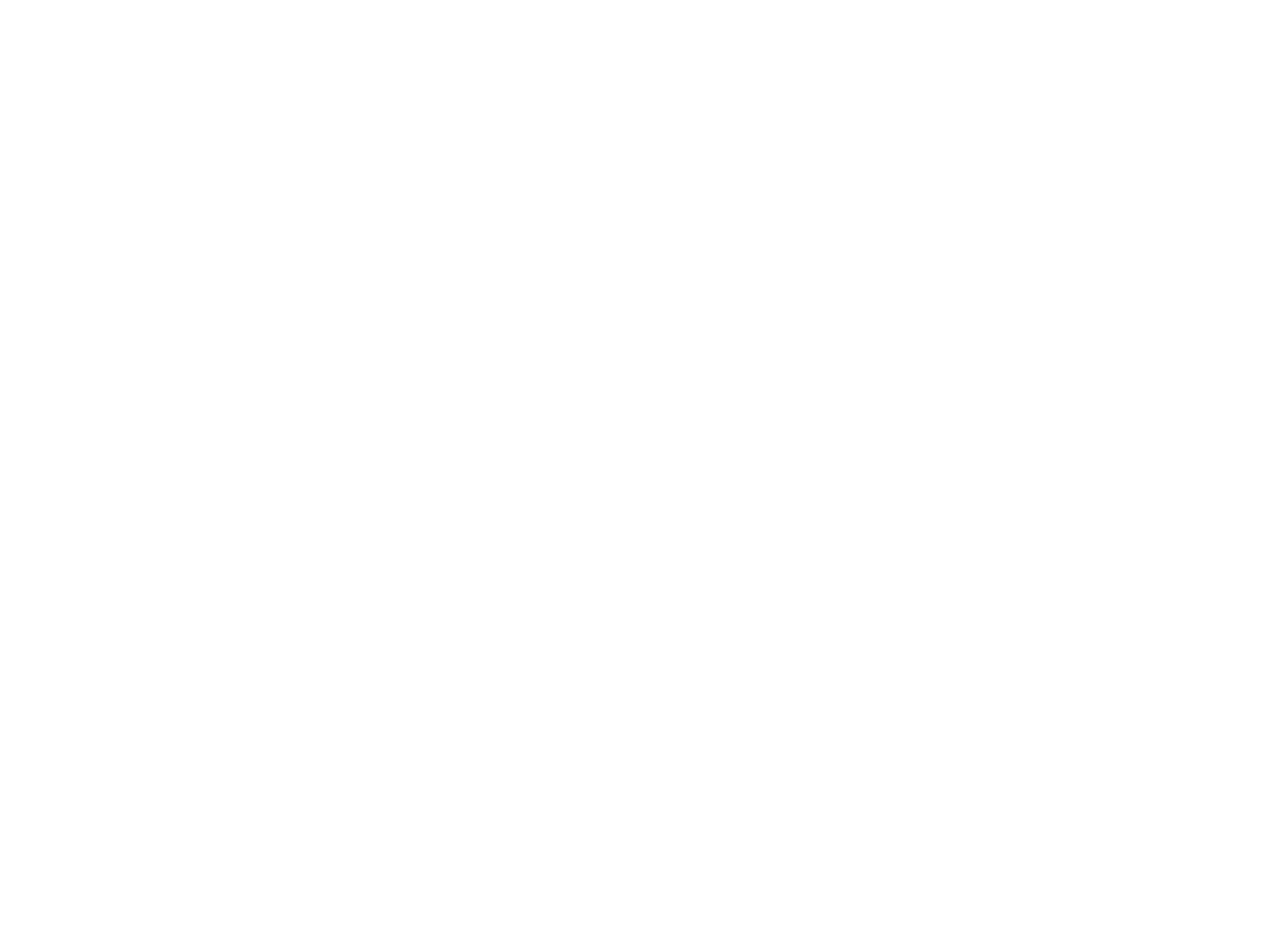
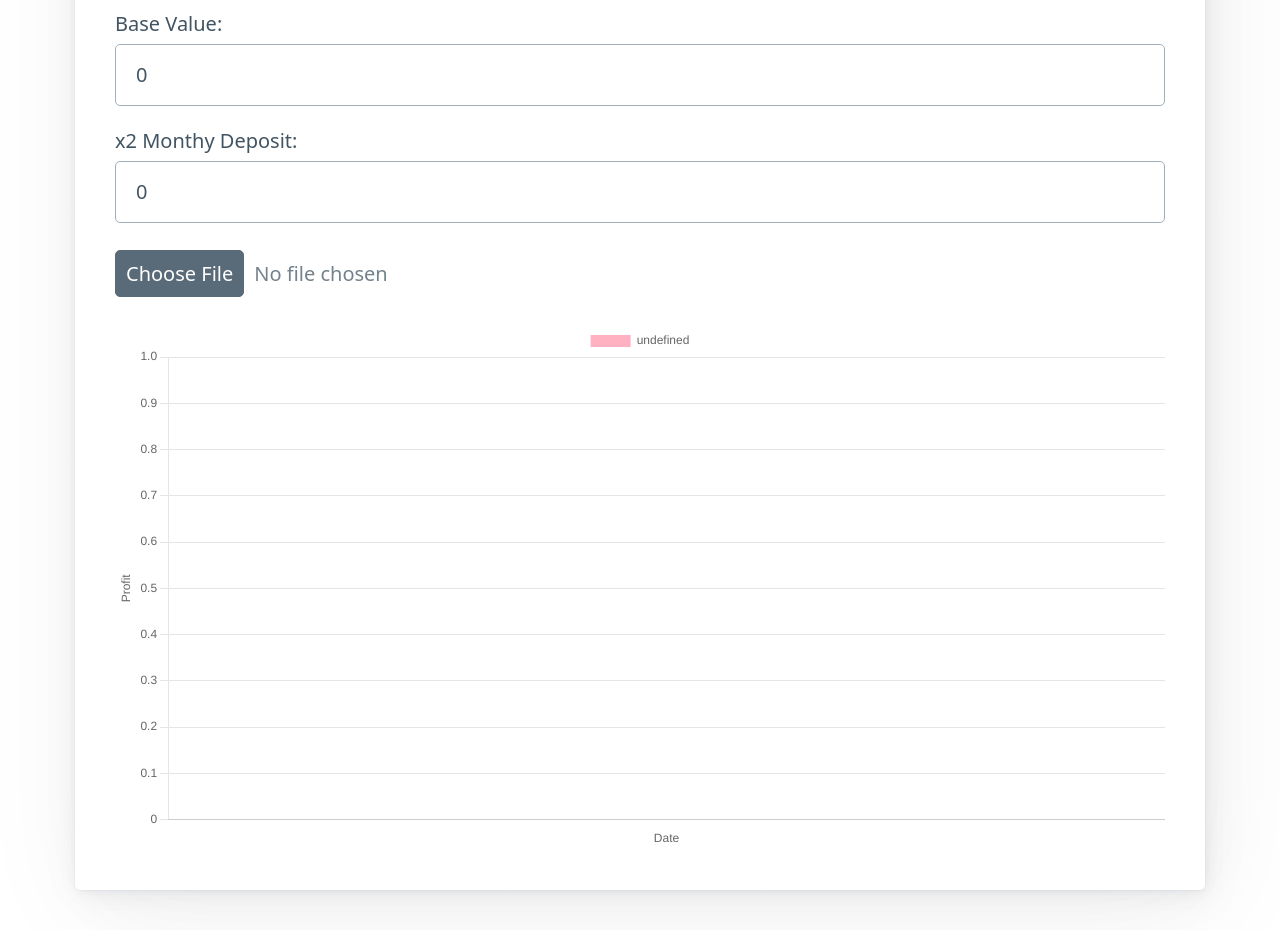
Before and after one commit to eemerson-gm/personal-website, a React (Create React App) app: page /misc/finance in a window 1280 px wide. Before the commit this address had no page. Shown: the part 300-1230 px from the top of the page. Before the commit the page ends 800 px from the top, so only its background shows below. Built offline with nearby package versions, Linux system fonts and the light colour scheme.

Commit message:
Add finance page

```diff
--- a/package.json
+++ b/package.json
@@ -22,6 +22,7 @@
     "react": "^18.2.0",
     "react-chartjs-2": "^5.2.0",
     "react-dom": "^18.2.0",
+    "react-hook-form": "^7.45.1",
     "react-image-crop": "^10.0.9",
     "react-scripts": "5.0.1",
     "react-toastify": "^9.1.2",
--- a/src/App.tsx
+++ b/src/App.tsx
@@ -4,8 +4,9 @@ import '@picocss/pico';
 import Layout from './Layout';
 import StartupPage from './minecraft/Startup';
 import TexturesPage from './minecraft/Textures';
-import PracticePage from './japanese/Practice';
+import PracticePage from './misc/Practice';
 import RecipesPage from './minecraft/Recipes';
+import FinancePage from './misc/Finance';
 import { QueryClient, QueryClientProvider } from '@tanstack/react-query';
 
 const queryClient = new QueryClient();
@@ -19,7 +20,8 @@ export default function App() {
             <Route path='/minecraft/startup' element={<StartupPage />} />
             <Route path='/minecraft/textures' element={<TexturesPage />} />
             <Route path='/minecraft/recipes' element={<RecipesPage />} />
-            <Route path='/japanese/practice' element={<PracticePage />} />
+            <Route path='/misc/japanese' element={<PracticePage />} />
+            <Route path='/misc/finance' element={<FinancePage />} />
           </Route>
         </Routes>
       </BrowserRouter>
--- a/src/Layout.tsx
+++ b/src/Layout.tsx
@@ -32,9 +32,12 @@ export default function Layout() {
           <li>
             <details role='list' dir='rtl'>
               <summary aria-haspopup='listbox' role='link'>
-                Minecraft
+                Navigator
               </summary>
               <ul role='listbox'>
+                <li style={{ backgroundColor: 'var(--mark-color)' }}>
+                  Minecraft
+                </li>
                 <li>
                   <a href='/minecraft/recipes'>Recipes</a>
                 </li>
@@ -44,17 +47,12 @@ export default function Layout() {
                 <li>
                   <a href='/minecraft/startup'>Startup</a>
                 </li>
-              </ul>
-            </details>
-          </li>
-          <li>
-            <details role='list' dir='rtl'>
-              <summary aria-haspopup='listbox' role='link'>
-                Japanese
-              </summary>
-              <ul role='listbox'>
+                <li style={{ backgroundColor: 'var(--mark-color)' }}>Misc</li>
                 <li>
-                  <a href='/japanese/practice'>Practice</a>
+                  <a href='/misc/japanese'>Japanese</a>
+                </li>
+                <li>
+                  <a href='/misc/finance'>Finance</a>
                 </li>
               </ul>
             </details>
--- /dev/null
+++ b/src/components/Upload.tsx
@@ -0,0 +1,21 @@
+import { ChangeEvent } from 'react';
+
+interface UploadProps {
+  accept: string;
+  onUpload: (data: string) => void;
+}
+
+export default function Upload({ accept, onUpload }: UploadProps) {
+  const onInputUpload = (event: ChangeEvent<HTMLInputElement>) => {
+    if (event.target.files) {
+      const file = event.target.files[0];
+      const reader = new FileReader();
+      reader.onload = async (event) => {
+        const text = event.target?.result as string;
+        onUpload(text);
+      };
+      reader.readAsText(file);
+    }
+  };
+  return <input type='file' accept={accept} onChange={onInputUpload} />;
+}
--- a/src/index.tsx
+++ b/src/index.tsx
@@ -4,6 +4,9 @@ import App from './App';
 import { ToastContainer } from 'react-toastify';
 import 'react-toastify/dist/ReactToastify.css';
 import './Shared.css';
+import { Chart, registerables } from 'chart.js';
+
+Chart.register(...registerables);
 
 const root = ReactDOM.createRoot(
   document.getElementById('root') as HTMLElement
--- /dev/null
+++ b/src/misc/Finance.tsx
@@ -0,0 +1,91 @@
+import { Bar } from 'react-chartjs-2';
+import Upload from '../components/Upload';
+import { useState } from 'react';
+import moment from 'moment';
+
+interface PerformanceItem {
+  date: string;
+  value: string;
+}
+
+export default function FinancePage() {
+  const [tableLabels, setTableLabels] = useState<string[]>();
+  const [tableData, setTableData] = useState<number[]>();
+
+  const [baseValue, setBaseValue] = useState<number>(0);
+  const [monthlyValue, setMonthlyValue] = useState<number>(0);
+
+  const onUpload = (data: string) => {
+    const json = JSON.parse(data);
+    const values = json.data.performance[0].valueChart as PerformanceItem[];
+
+    let totalMonthly = 0;
+    const money = values.map((val) => {
+      const date = moment(val.date).date();
+      const deposit = Boolean(
+        moment(val.date).daysInMonth() === date || date === 15
+      );
+
+      totalMonthly += Number(deposit) * monthlyValue;
+
+      return Number(val.value) - baseValue - totalMonthly;
+    });
+
+    setTableLabels(values.map((val) => val.date));
+    setTableData(money);
+  };
+
+  return (
+    <>
+      <article>
+        <header>
+          <hgroup style={{ margin: 0 }}>
+            <h2>Profit Caulcator</h2>
+            <h3>Calculate how much you've made from financial data.</h3>
+          </hgroup>
+        </header>
+        <label>Base Value:</label>
+        <input
+          type='number'
+          value={baseValue}
+          onChange={(e) => setBaseValue(Number(e.target.value))}
+        />
+        <label>x2 Monthy Deposit:</label>
+        <input
+          type='number'
+          value={monthlyValue}
+          onChange={(e) => setMonthlyValue(Number(e.target.value))}
+        />
+        <Upload accept='.json' onUpload={onUpload} />
+        <Bar
+          options={{
+            scales: {
+              x: {
+                title: {
+                  display: true,
+                  text: 'Date',
+                },
+              },
+              y: {
+                title: {
+                  display: true,
+                  text: 'Profit',
+                },
+              },
+            },
+          }}
+          data={{
+            labels: tableLabels,
+            datasets: [
+              {
+                data: tableData,
+                borderColor: 'rgb(255, 99, 132)',
+                backgroundColor: 'rgba(255, 99, 132, 0.5)',
+              },
+            ],
+          }}
+        />
+      </article>
+    </>
+  );
+}
```
Also changed, not shown: src/misc/Practice.tsx (renamed from src/japanese/Practice.tsx), src/misc/PracticeContext.tsx (renamed from src/japanese/PracticeContext.tsx), 1 other file (tests, documents, lock files or other folders).
